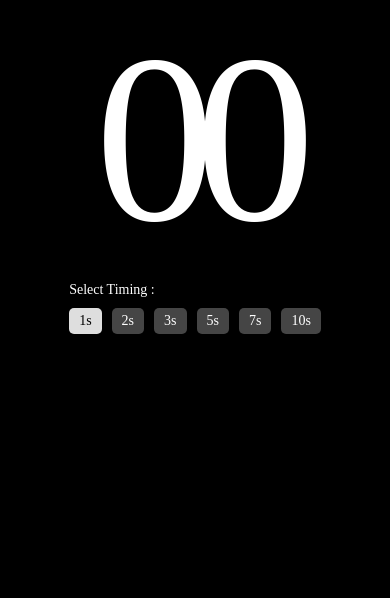
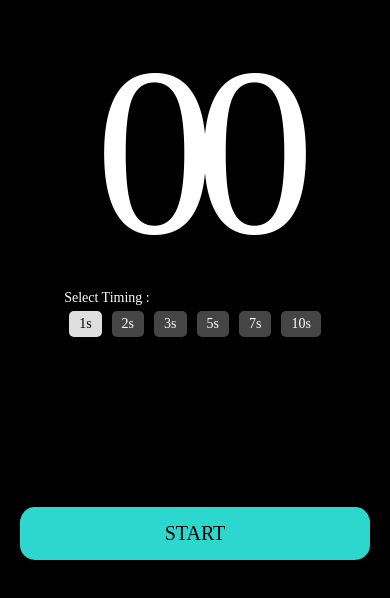
Before and after one commit to that-ambuj/repscounter, a React Native app: screen / in a window 390 px wide. Shown: the part 244-842 px from the top of the page. Built offline with nearby package versions, Linux system fonts and the light colour scheme.

Commit message:
Added Resume and Reset

```diff
--- a/package.json
+++ b/package.json
@@ -3,7 +3,7 @@
   "version": "0.0.1",
   "private": true,
   "scripts": {
-        "android": "concurrently \"npx react-native start\" \"npx react-native run-android\"",
+    "android": "react-native run-android",
     "ios": "react-native run-ios",
     "start": "react-native start",
     "test": "jest",
--- a/src/App.tsx
+++ b/src/App.tsx
@@ -18,11 +18,31 @@ import {
     OptionText,
     OptionsTitle,
     SmallButton,
+    SmallButtonView,
 } from './StyledComponents'
 
 type runningState = 'running' | 'paused' | 'reset'
 
-const RunningState = createContext('reset')
+interface RunningStateContext {
+    runningState: runningState
+    setRunningState: React.Dispatch<React.SetStateAction<runningState>>
+}
+
+interface HandlerFunctionsContext {
+    handleStart: () => void
+    handlePause: () => void
+    handleReset: () => void
+}
+
+const RunningState = createContext<RunningStateContext>({
+    runningState: 'reset',
+    setRunningState: () => null,
+})
+const HandlerFunctions = createContext<HandlerFunctionsContext>({
+    handleStart: () => null,
+    handlePause: () => null,
+    handleReset: () => null,
+})
 
 const App: React.FC = () => {
     const isDarkMode = useColorScheme() === 'dark'
@@ -42,13 +62,11 @@ const App: React.FC = () => {
 
     const handleStart = () => {
         setRunningState('running')
-
         Animated.timing(fadeAnim, {
             toValue: 0,
             duration: 300,
             useNativeDriver: true,
         }).start()
-
         clearInterval(intervalRef.current)
         intervalRef.current = setInterval(() => {
             setCurrentRep(prev => prev + 1)
@@ -57,19 +75,16 @@ const App: React.FC = () => {
 
     const handlePause = () => {
         setRunningState('paused')
-
         Animated.timing(fadeAnim, {
             toValue: 1,
             duration: 200,
             useNativeDriver: true,
         }).start()
-
         clearInterval(intervalRef.current)
     }
 
     const handleReset = () => {
         setRunningState('reset')
-
         clearInterval(intervalRef.current)
         setCurrentRep(0)
     }
@@ -77,7 +92,8 @@ const App: React.FC = () => {
     const options = [1, 2, 3, 5, 7, 10]
 
     return (
-        <RunningState.Provider value={runningState}>
+        <RunningState.Provider value={{ runningState, setRunningState }}>
+            <HandlerFunctions.Provider value={{ handleStart, handlePause, handleReset }}>
                 <View
                     style={{
                         flex: 1,
@@ -85,7 +101,9 @@ const App: React.FC = () => {
                     }}>
                     <StatusBar backgroundColor="#000" />
                     <CenterView>
-                    <CenterCount>{currentRep < 10 ? '0' + currentRep.toString() : currentRep}</CenterCount>
+                        <CenterCount>
+                            {currentRep < 10 ? '0' + currentRep.toString() : currentRep}
+                        </CenterCount>
 
                         <Animated.View style={{ opacity: fadeAnim }}>
                             <OptionsTitle>Select Timing :</OptionsTitle>
@@ -97,40 +115,52 @@ const App: React.FC = () => {
                                             setRepTime(option)
                                         }}>
                                         <OptionItem isSelected={option === repTime}>
-                                        <OptionText isSelected={option === repTime}>{option.toString()}s</OptionText>
+                                            <OptionText isSelected={option === repTime}>
+                                                {option.toString()}s
+                                            </OptionText>
                                         </OptionItem>
                                     </TouchableWithoutFeedback>
                                 ))}
                             </View>
                         </Animated.View>
+                        <ButtonView />
                     </CenterView>
-
-                <TouchableOpacity onPress={() => handleStart()}>
-                    <Text>Start</Text>
-                </TouchableOpacity>
-                <ButtonView />
                 </View>
+            </HandlerFunctions.Provider>
         </RunningState.Provider>
     )
 }
 
 const ButtonView: React.FC = () => {
-    const runningState = useContext(RunningState)
+    const { runningState, setRunningState } = useContext(RunningState)
+    const { handleStart, handlePause, handleReset } = useContext(HandlerFunctions)
 
     console.log(runningState)
 
+    if (runningState === 'running') {
+        return (
+            <ButtonContainer color="#f0723d" onPress={() => handlePause()}>
+                <ButtonText>Pause</ButtonText>
+            </ButtonContainer>
+        )
+    }
+
     if (runningState === 'paused') {
         return (
-            <View>
-                <SmallButton>
+            <SmallButtonView>
+                <SmallButton color="#df4e4e" onPress={() => handleReset()}>
+                    <ButtonText>Reset</ButtonText>
+                </SmallButton>
+
+                <SmallButton color="#c7c7c7" onPress={() => handleStart()}>
                     <ButtonText>Resume</ButtonText>
                 </SmallButton>
-            </View>
+            </SmallButtonView>
         )
     }
 
     return (
-        <ButtonContainer>
+        <ButtonContainer onPress={() => handleStart()}>
             <ButtonText>Start</ButtonText>
         </ButtonContainer>
     )
--- a/src/StyledComponents.tsx
+++ b/src/StyledComponents.tsx
@@ -16,18 +16,27 @@ export const CenterCount = styled.Text`
     color: white;
 `
 
-export const ButtonContainer = styled.TouchableOpacity`
+export const ButtonContainer = styled.TouchableOpacity.attrs({ activeOpacity: 0.7 })`
     position: absolute;
-    bottom: 50px;
-    background-color: '#2cd8ce';
+    bottom: 40px;
+    background-color: ${(props: { color: string }) => props.color || '#2cd8ce'};
     padding: 15px;
     width: 350px;
     border-radius: 15px;
 `
 
 export const SmallButton = styled(ButtonContainer)`
-    width: 200px;
+    width: 160px;
     position: relative;
+    margin: 0px 10px;
+`
+
+export const SmallButtonView = styled.View`
+    position: absolute;
+    bottom: 0px;
+    display: flex;
+    align-items: center;
+    flex-direction: row;
 `
 
 export const ButtonText = styled.Text`
@@ -54,5 +63,5 @@ export const OptionText = styled.Text`
 export const OptionsTitle = styled.Text`
     font-family: 'Inter-Regular';
     color: white;
-    margin: 5px;
+    argin: 5px;
 `
```
Also changed, not shown: .eslintrc.js, .prettierrc.js. Lines whose indentation alone changed are shown as unchanged.
